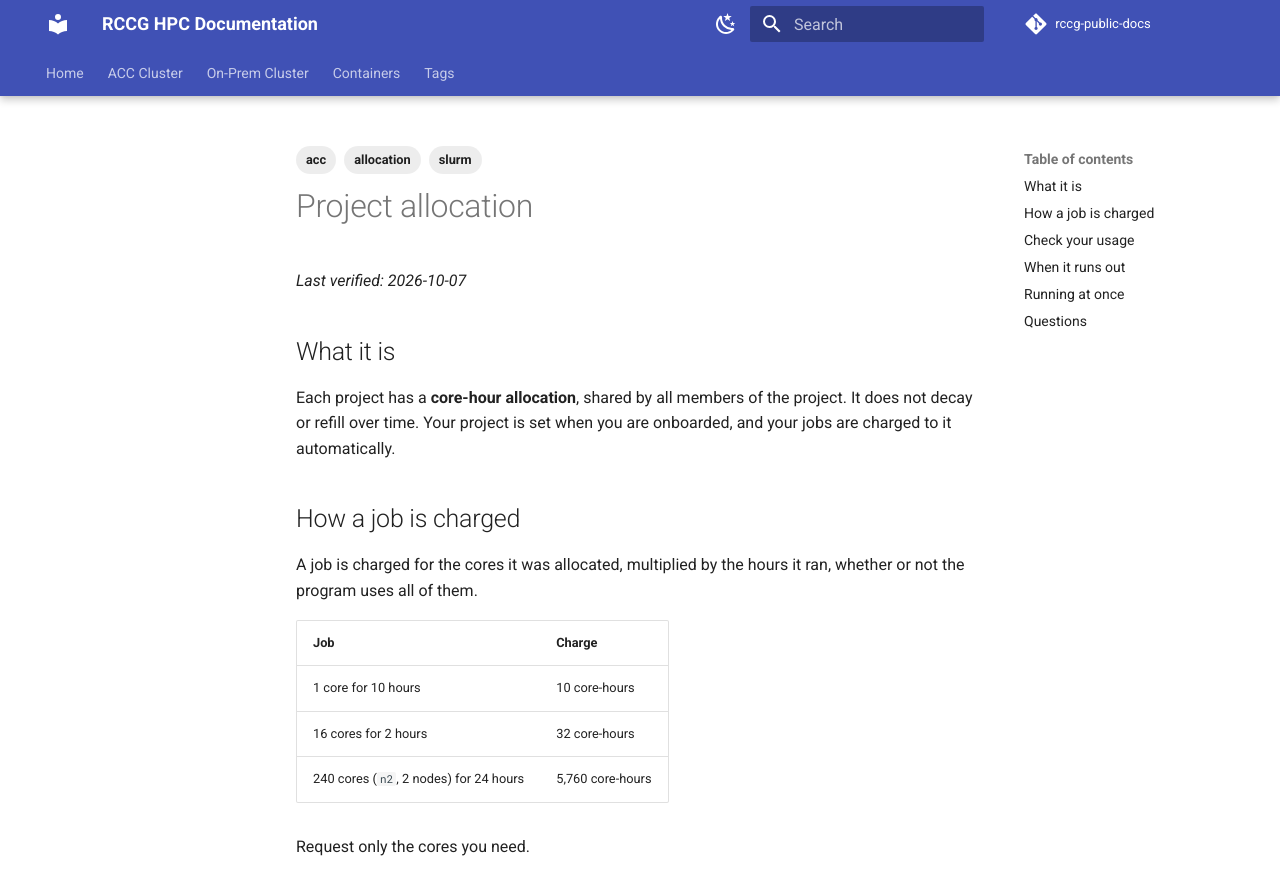
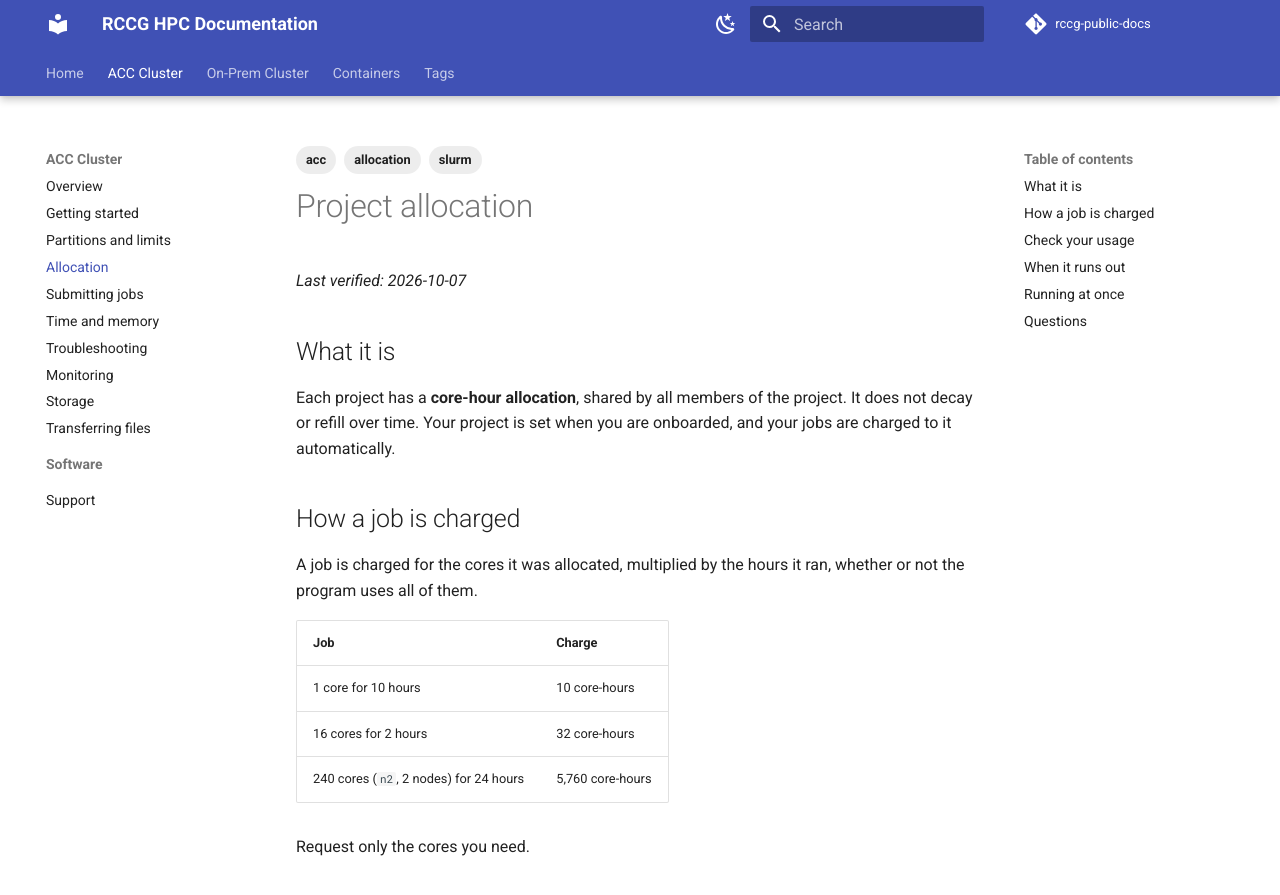
Before and after one commit to ResearchComputingTeam/rccg-public-docs, an MkDocs documentation site: the page built from docs/acc-cluster/allocation.md, in a window 1280 px wide and 900 px high. Shown: the top 895 px of the window. Built offline with MkDocs 1.6.1 and Material for MkDocs 9.7.7, drawn with Linux system fonts in a browser that asks for light colours; comment, search, counter and statistics services are not loaded.

Commit message:
update the nav witht support and Allocation (#19)

```diff
--- a/mkdocs.yml
+++ b/mkdocs.yml
@@ -64,6 +64,7 @@ nav:
       - Overview: acc-cluster/index.md
       - Getting started: acc-cluster/getting-started.md
       - Partitions and limits: acc-cluster/partitions-limits.md
+      - Allocation: acc-cluster/allocation.md
       - Submitting jobs: acc-cluster/submitting-jobs.md
       - Time and memory: acc-cluster/time-memory.md
       - Troubleshooting: acc-cluster/troubleshooting.md
@@ -79,6 +80,7 @@ nav:
           - GROMACS: acc-cluster/software/gromacs.md
           - LAMMPS: acc-cluster/software/lammps.md
           - CP2K: acc-cluster/software/cp2k.md
+      - Support: acc-cluster/support.md
   - On-Prem Cluster:
       - Overview: onprem-cluster/index.md
   - Containers:
```
